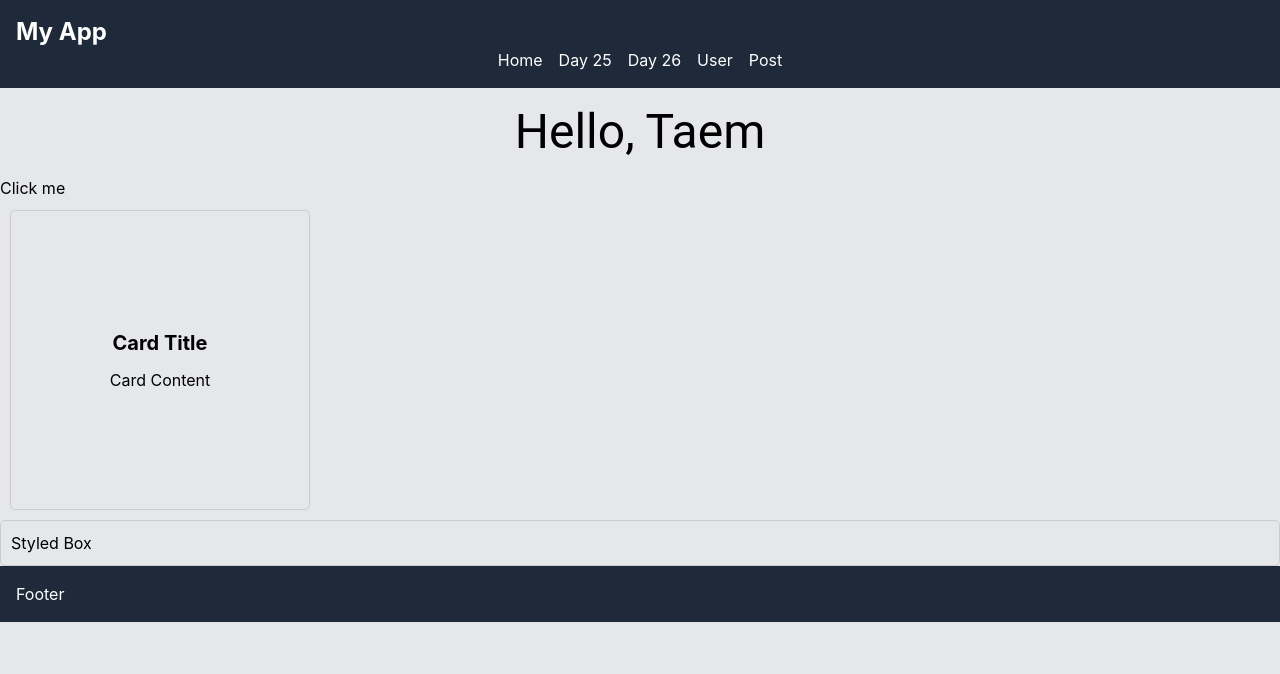
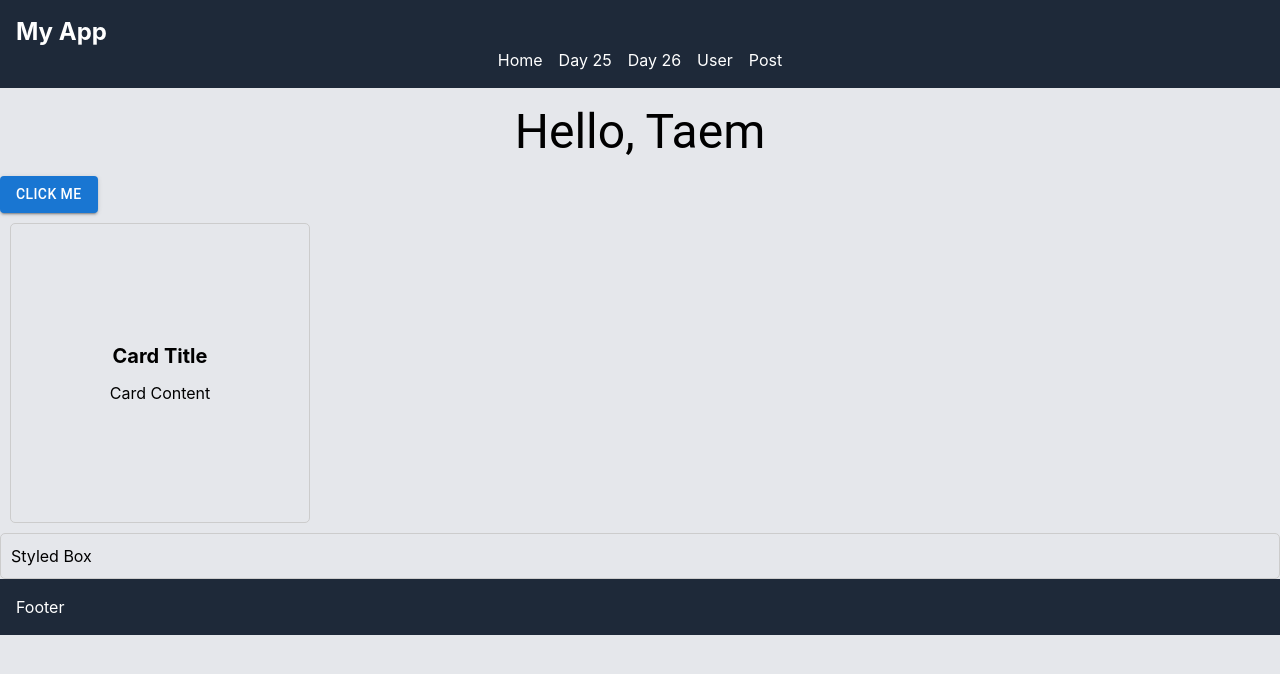
Before and after one commit to GoodPineApple/oz-react, a React (Vite) app: page / in a window 1280 px wide. Shown: the top 674 px of the page. Built offline with nearby package versions, Linux system fonts and the light colour scheme.

Commit message:
typograpgy

```diff
--- a/src/main/MainPage.jsx
+++ b/src/main/MainPage.jsx
@@ -1,4 +1,4 @@
-import { Typography } from "@mui/material";
+import { Typography, Button } from "@mui/material";
 import Card from "../common/card/Card";
 import StyledBox from "../common/box/StyledBox";
 
@@ -13,15 +13,17 @@ const Greeting = () => {
   );
 };
 
-const Button = () => {
-  return <button>Click me</button>;
-};
-
 const MainPage = () => {
   return (
     <>
       <Greeting />
-      <Button />
+      <Button
+        variant="contained"
+        color="primary"
+        onClick={() => alert("Button clicked")}
+      >
+        Click me
+      </Button>
       <Card />
       <StyledBox />
     </>
```
